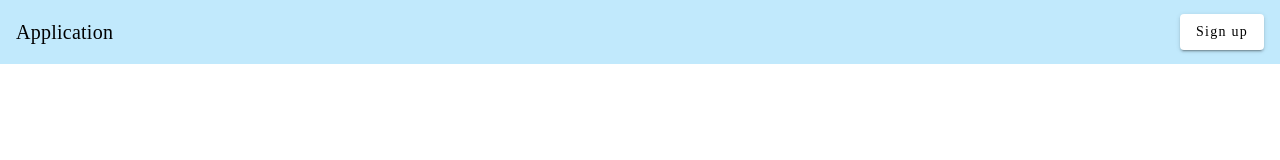
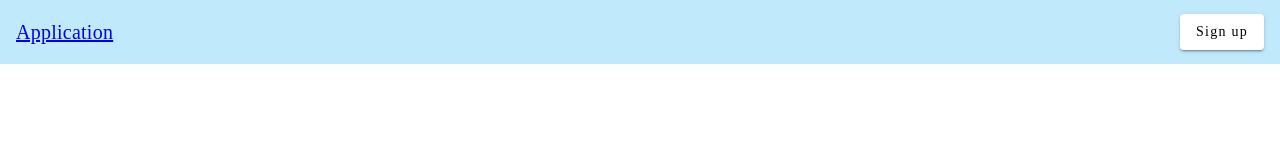
Before and after one commit to rmzvr/questionnaire, an Angular app: page /login in a window 1280 px wide. Shown: the top 160 px of the page. Built offline with nearby package versions, Linux system fonts and the light colour scheme.

Commit message:
fix: update signin page

```diff
--- a/src/app/features/signin/signin.component.scss
+++ b/src/app/features/signin/signin.component.scss
@@ -68,8 +68,3 @@ mat-hint {
   text-align: right;
   text-decoration: none;
 }
-
-.homepage-link {
-  text-decoration: none;
-  color: black;
-}
```
